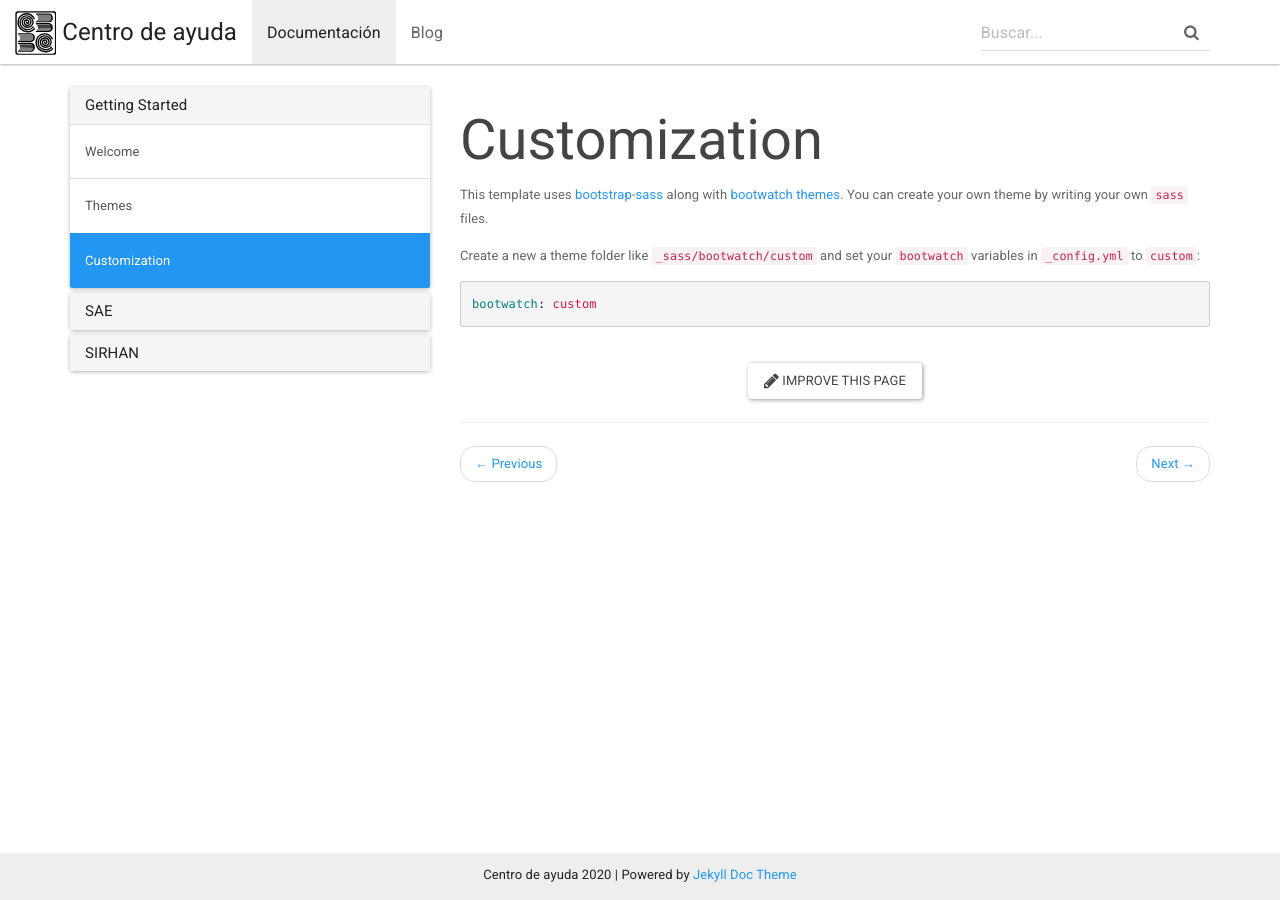
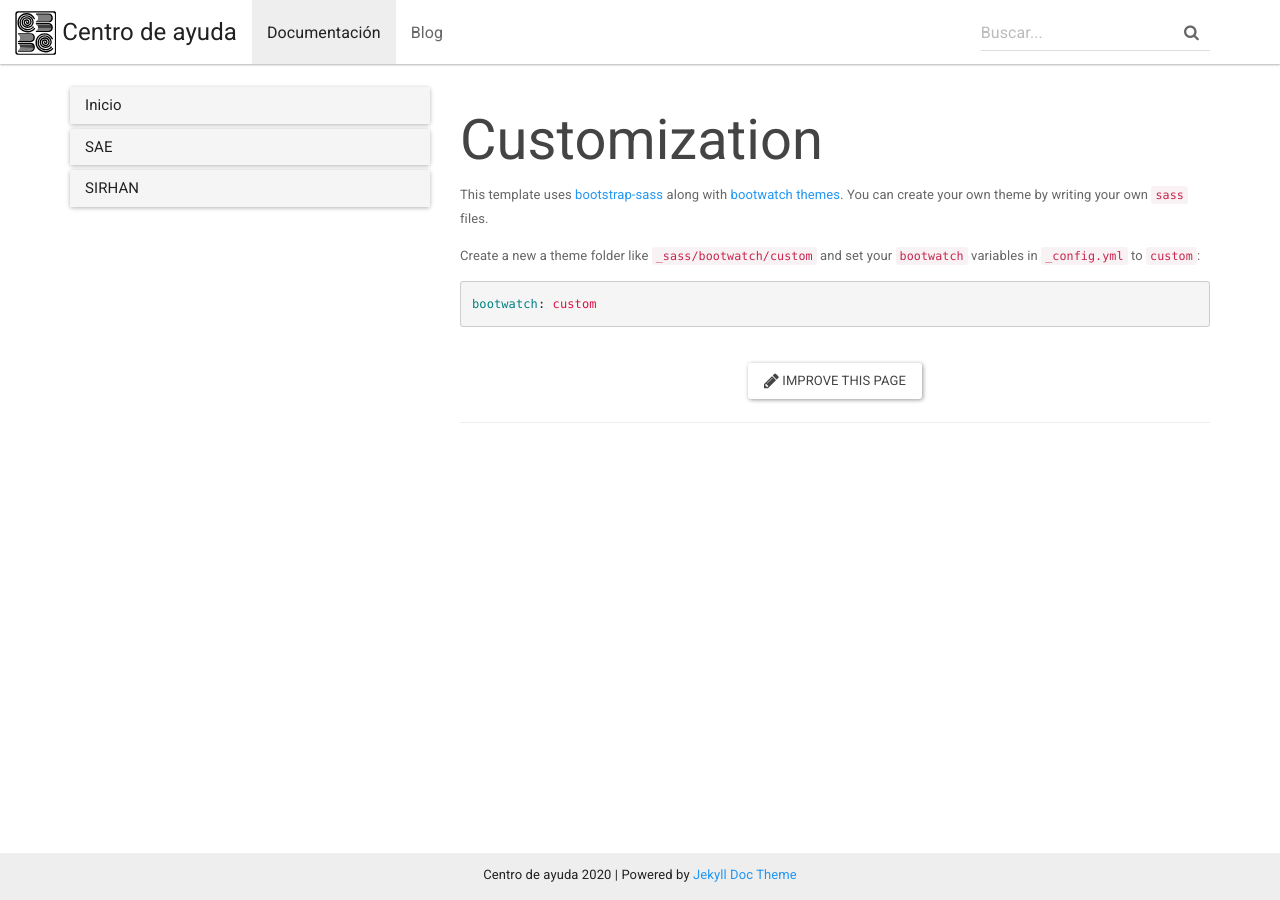
Before and after one commit to CoBachBC/centrodeayuda, a Jekyll site: the page built from docs/_docs/customization.md, in a window 1280 px wide. Built offline with Jekyll 4.4.1, drawn with Linux system fonts in a browser that asks for light colours.

Commit message:
Update docs.yml

```diff
--- a/docs/_data/docs.yml
+++ b/docs/_data/docs.yml
@@ -1,8 +1,6 @@
-- title: Getting Started
+- title: Inicio
   docs:
   - home
-  - themes
-  - customization
 
 - title: SAE
   docs:
```
